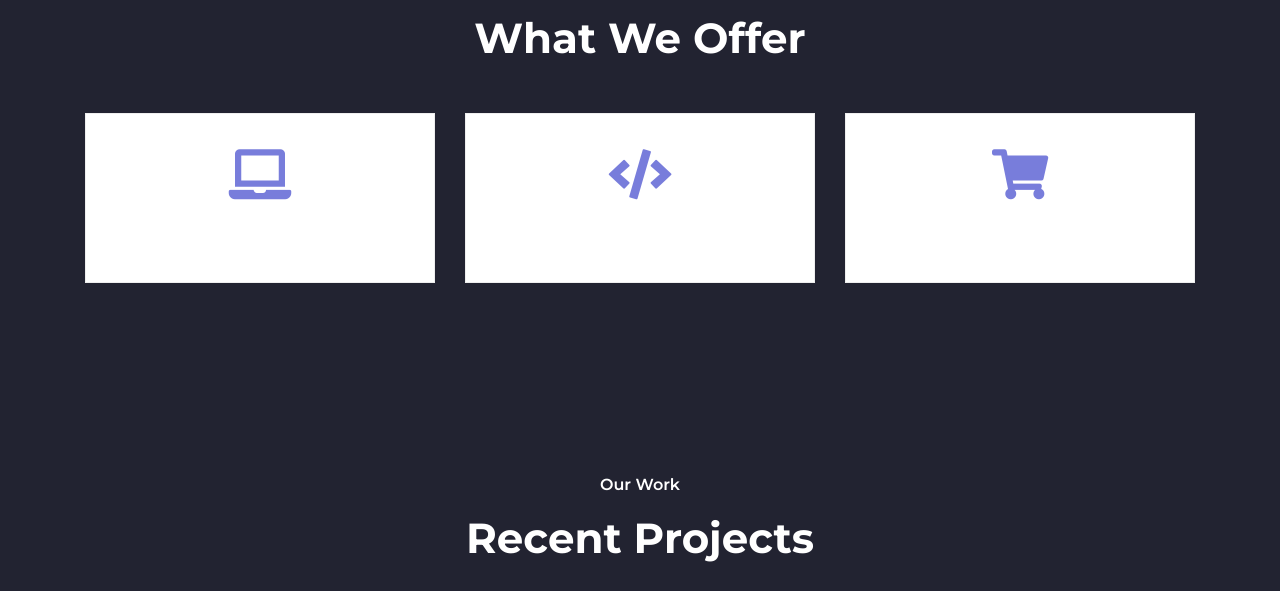
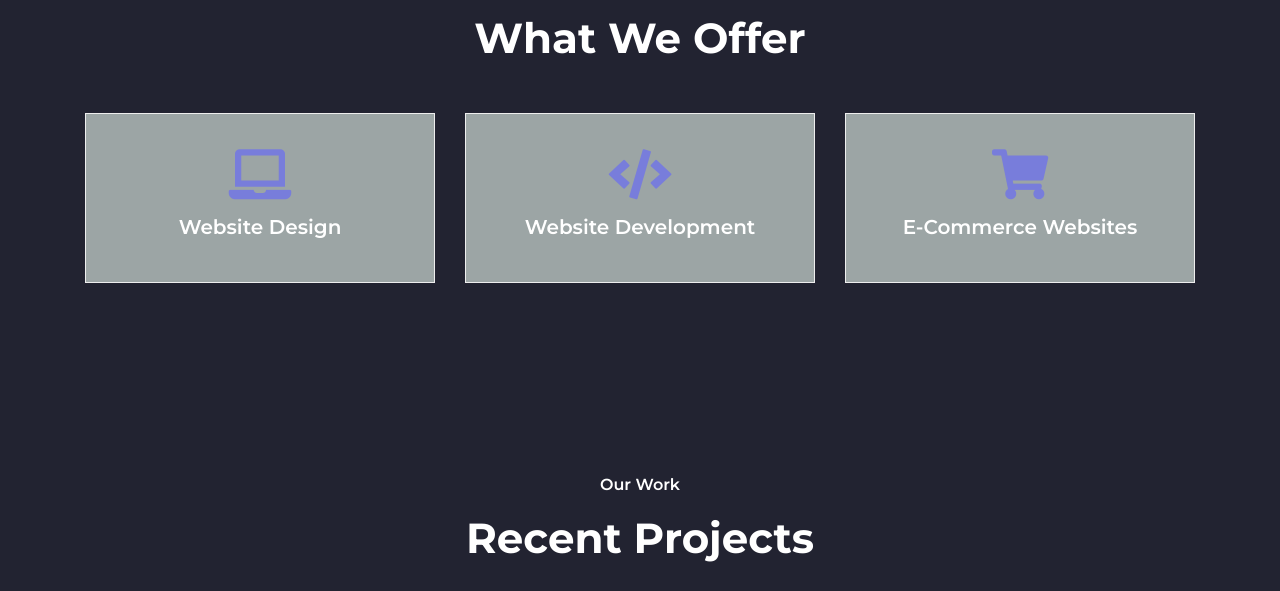
Before and after one commit to Aditya012004/aadira-, a plain HTML site: page index.html in a window 1280 px wide. Shown: the part 1587-2178 px from the top of the page. Drawn offline with nearby package versions, Linux system fonts and the light colour scheme.

Commit message:
Update style.css

```diff
--- a/css/style.css
+++ b/css/style.css
@@ -107,7 +107,7 @@ a {
    SERVICES (FIXED FOR ALL DEVICES)
 ================================================== */
 .service-item {
-    background: #fff;
+    background: #9ca5a5;
     padding: 35px 25px;
     margin-bottom: 30px;
     text-align: center;
```
